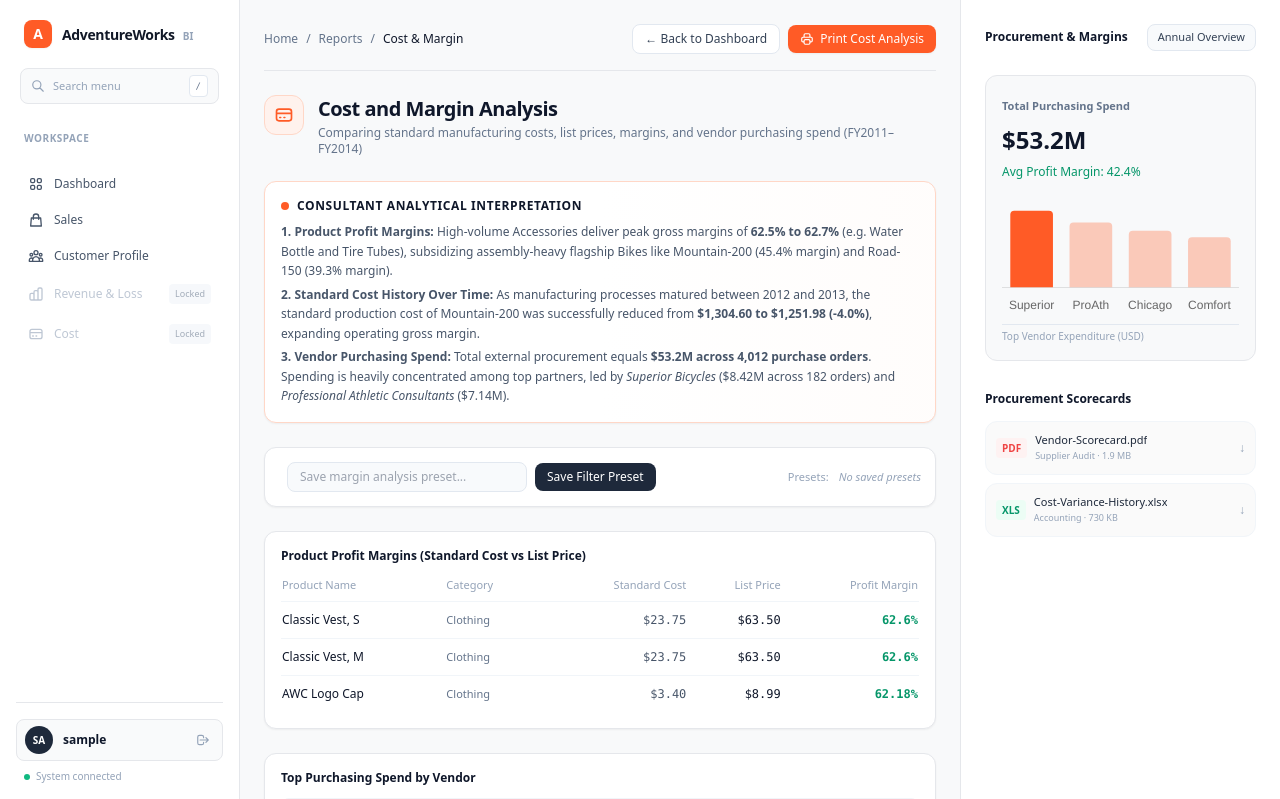
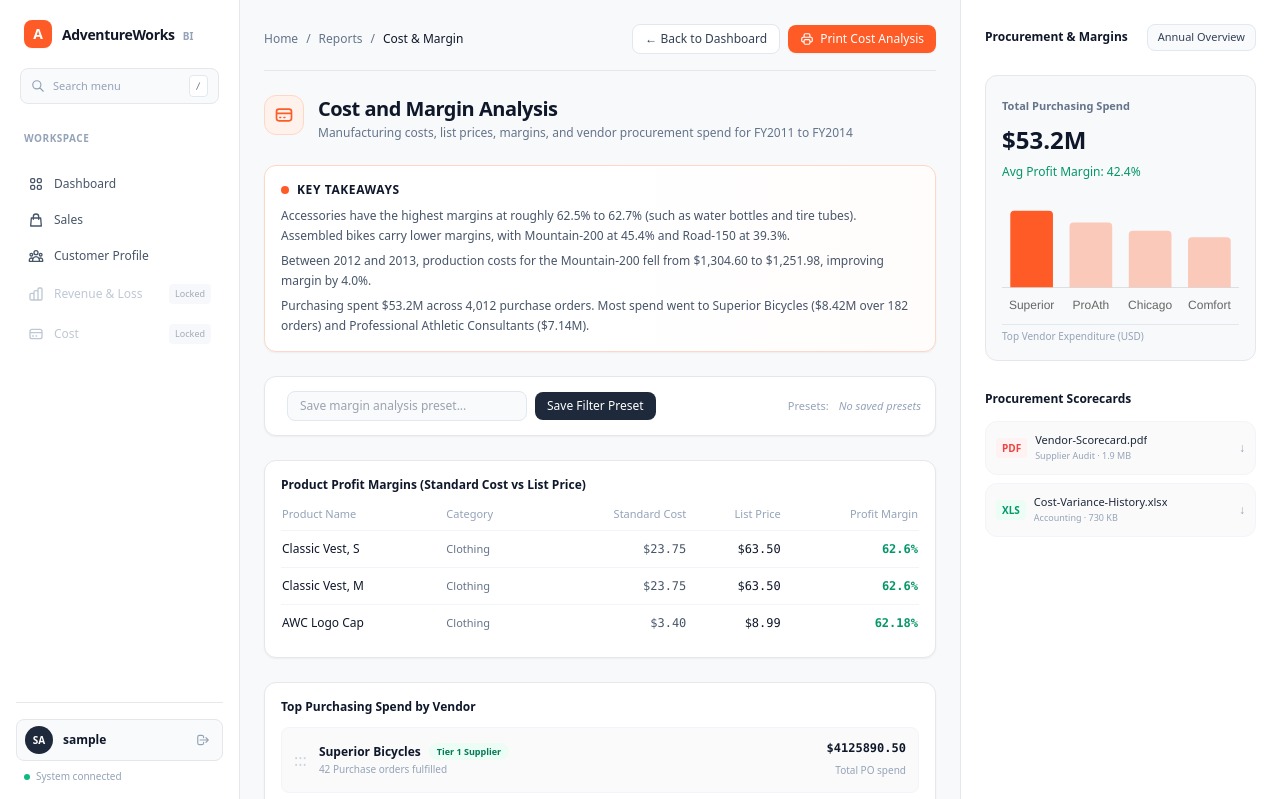
Before and after one commit to mystiiii/DATAOPT-FINALS, a Django app: page /reports/cost/ in a window 1280 px wide. Shown: the top 799 px of the page. Run offline with Django 5.2, Linux system fonts and the light colour scheme; the visitor is signed in with stand-in values (Sample User, id 1); data that the repository does not hold is empty; some libraries are stand-ins or nearby versions.

Commit message:
style: humanize analytical text across all report templates

```diff
--- a/templates/reports/cost.html
+++ b/templates/reports/cost.html
@@ -35,20 +35,20 @@
         </div>
         <div>
             <h1 class="text-xl font-bold text-slate-900 tracking-tight">Cost and Margin Analysis</h1>
-            <p class="text-xs text-slate-500 mt-0.5">Comparing standard manufacturing costs, list prices, margins, and vendor purchasing spend (FY2011–FY2014)</p>
+            <p class="text-xs text-slate-500 mt-0.5">Manufacturing costs, list prices, margins, and vendor procurement spend for FY2011 to FY2014</p>
         </div>
     </div>
 
-    <!-- Consultant Analytical Interpretation (Course Bible: Answers Specific Business Questions) -->
+    <!-- Key Takeaways -->
     <div class="bg-white p-4 rounded-xl border border-coral-border bg-gradient-to-r from-white via-white to-coral-light/20 shadow-sm space-y-2">
         <div class="flex items-center space-x-2">
             <span class="w-2 h-2 rounded-full bg-coral"></span>
-            <h3 class="text-xs font-bold text-slate-900 uppercase tracking-wider">Consultant Analytical Interpretation</h3>
+            <h3 class="text-xs font-bold text-slate-900 uppercase tracking-wider">Key Takeaways</h3>
         </div>
-        <div class="text-xs text-slate-600 space-y-1 leading-relaxed">
-            <p><strong>1. Product Profit Margins:</strong> High-volume Accessories deliver peak gross margins of <strong>62.5% to 62.7%</strong> (e.g. Water Bottle and Tire Tubes), subsidizing assembly-heavy flagship Bikes like Mountain-200 (45.4% margin) and Road-150 (39.3% margin).</p>
-            <p><strong>2. Standard Cost History Over Time:</strong> As manufacturing processes matured between 2012 and 2013, the standard production cost of Mountain-200 was successfully reduced from <strong>$1,304.60 to $1,251.98 (-4.0%)</strong>, expanding operating gross margin.</p>
-            <p><strong>3. Vendor Purchasing Spend:</strong> Total external procurement equals <strong>$53.2M across 4,012 purchase orders</strong>. Spending is heavily concentrated among top partners, led by <em>Superior Bicycles</em> ($8.42M across 182 orders) and <em>Professional Athletic Consultants</em> ($7.14M).</p>
+        <div class="text-xs text-slate-600 space-y-1.5 leading-relaxed">
+            <p>Accessories have the highest margins at roughly 62.5% to 62.7% (such as water bottles and tire tubes). Assembled bikes carry lower margins, with Mountain-200 at 45.4% and Road-150 at 39.3%.</p>
+            <p>Between 2012 and 2013, production costs for the Mountain-200 fell from $1,304.60 to $1,251.98, improving margin by 4.0%.</p>
+            <p>Purchasing spent $53.2M across 4,012 purchase orders. Most spend went to Superior Bicycles ($8.42M over 182 orders) and Professional Athletic Consultants ($7.14M).</p>
         </div>
     </div>
 
```
Also changed, not shown: templates/reports/customers.html (+6 -6 lines), templates/reports/dashboard.html (+4 -6 lines), templates/reports/revenue_loss.html (+7 -7 lines), templates/reports/sales.html (+7 -7 lines).
